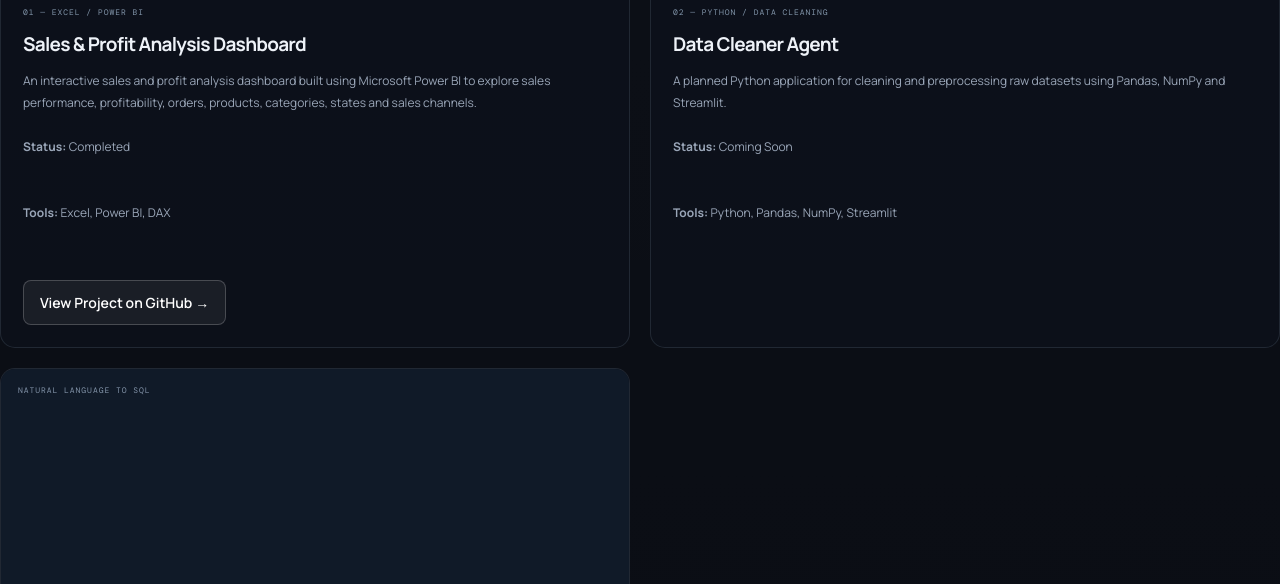
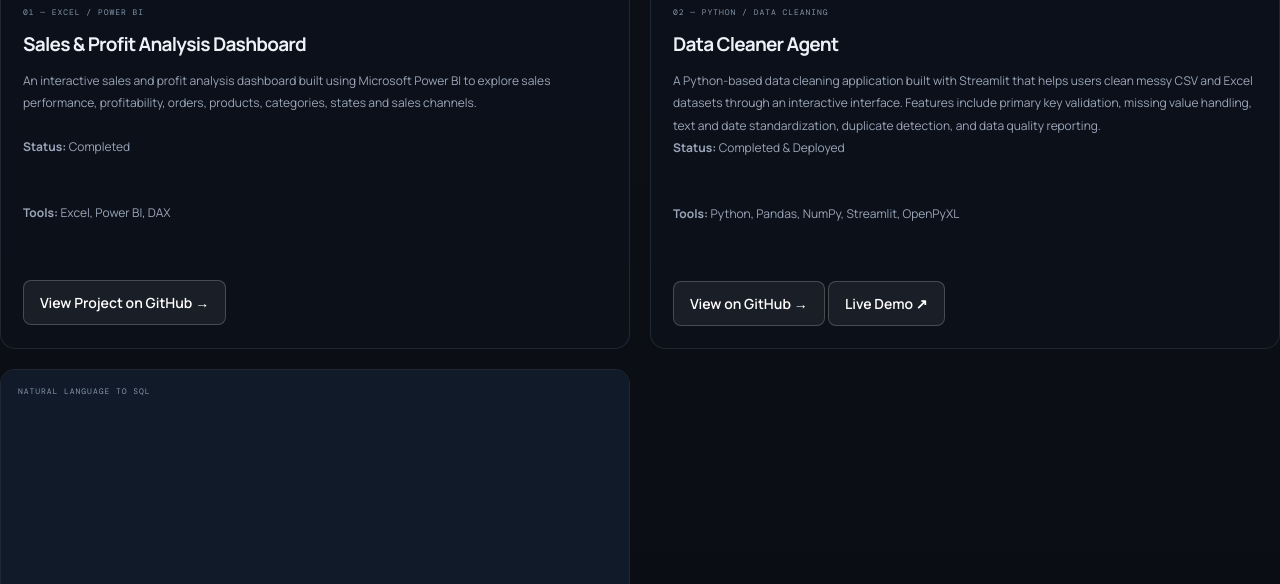
Before and after one commit to ommahajan2004/om-data-science-portfolio, a plain HTML site: page index.html in a window 1280 px wide. Shown: the part 2067-2651 px from the top of the page. Drawn offline with nearby package versions, Linux system fonts and the light colour scheme.

Commit message:
Update index.html

```diff
--- a/index.html
+++ b/index.html
@@ -156,9 +156,11 @@
 
 
             <!-- PROJECT 2: DATA CLEANER AGENT -->
+
+<!-- PROJECT 2: COMPLETED DATA CLEANER AGENT -->
 <article class="project-card">
     <div class="project-art project-art-sql">
-                    <div class="art-label">DATA PREPROCESSING</div>
+        <div class="art-label">DATA CLEANING & PREPROCESSING</div>
     </div>
 
     <div class="project-body">
@@ -167,14 +169,34 @@
         <h3>Data Cleaner Agent</h3>
 
         <p>
-                        A planned Python application for cleaning and
-                        preprocessing raw datasets using Pandas, NumPy
-                        and Streamlit.
+            A Python-based data cleaning application built with
+            Streamlit that helps users clean messy CSV and Excel
+            datasets through an interactive interface.
+            Features include primary key validation, missing
+            value handling, text and date standardization,
+            duplicate detection, and data quality reporting.
         </p>
 
-                    <p><strong>Status:</strong> Coming Soon</p>
+        <p><strong>Status:</strong> Completed & Deployed</p>
 
-                    <p><strong>Tools:</strong> Python, Pandas, NumPy, Streamlit</p>
+        <p>
+            <strong>Tools:</strong>
+            Python, Pandas, NumPy, Streamlit, OpenPyXL
+        </p>
+
+        <a href="https://github.com/ommahajan2004/Data-Cleaner-Agent"
+           target="_blank"
+           rel="noopener noreferrer"
+           class="project-link">
+            View on GitHub →
+        </a>
+
+        <a href="https://om-data-cleaner-agent.streamlit.app/"
+           target="_blank"
+           rel="noopener noreferrer"
+           class="project-link">
+            Live Demo ↗
+        </a>
     </div>
 </article>
 
```
Lines whose indentation alone changed are shown as unchanged.
